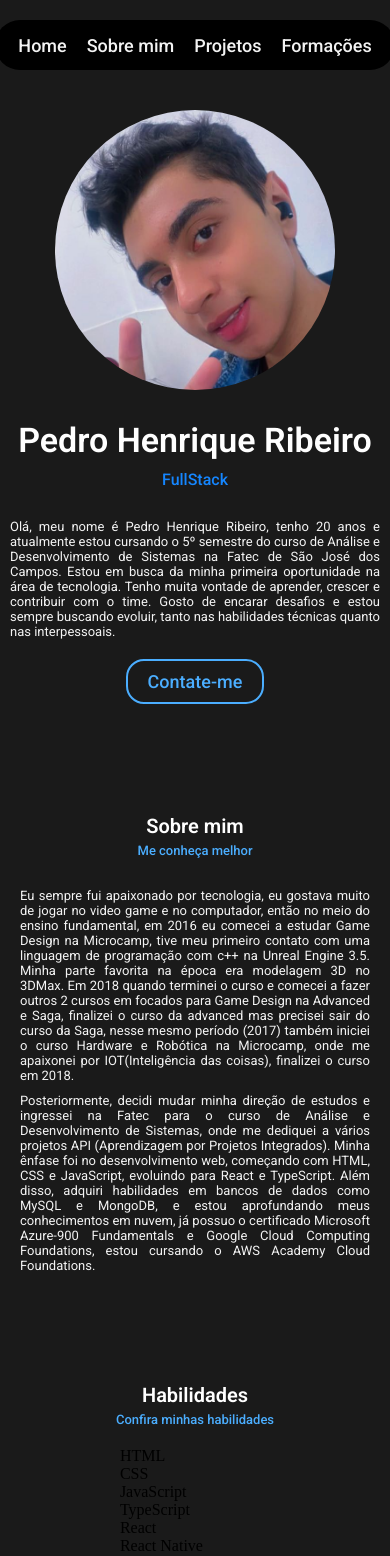
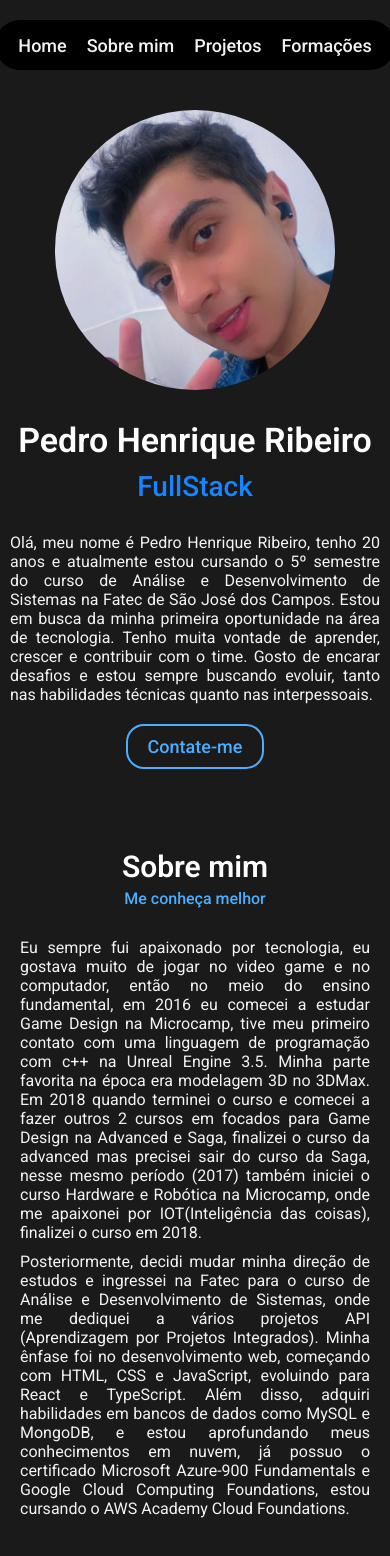
Before and after one commit to pedrohenribeiro/Portfolio-Profissional, a React (Vite) app in the folder portfolio-profissional/: page / in a window 390 px wide. Shown: the top 1556 px of the page. Built offline with nearby package versions, Linux system fonts and the light colour scheme.

Commit message:
style: responsiveness adjustments

```diff
--- a/portfolio-profissional/src/pages/home/Home.module.css
+++ b/portfolio-profissional/src/pages/home/Home.module.css
@@ -1,16 +1,19 @@
 @import url('https://fonts.googleapis.com/css2?family=Roboto:ital,wght@0,100..900;1,100..900&display=swap');
 
 
-*{
+* {
   padding: 0;
   margin: 0;
 }
 
-h1,h2,p,button{
+h1,
+h2,
+p,
+button {
   font-family: "Roboto", sans-serif;
 }
 
-.page{
+.page {
   display: flex;
   flex-direction: column;
   align-items: center;
@@ -18,21 +21,23 @@ h1,h2,p,button{
   background-color: var(--secundaria);
 }
 
-.foto{
+.foto {
   width: 280px;
   height: 280px;
   border-radius: 50%;
   margin-top: 50px;
   background-color: var(--principal);
 }
-.containerTopo{
+
+.containerTopo {
   display: flex;
   flex-direction: column;
   justify-content: center;
   align-items: center;
   margin-top: 60px;
 }
-.nome{
+
+.nome {
   color: var(--titulo);
   font-size: 54px;
   font-weight: 600;
@@ -40,13 +45,15 @@ h1,h2,p,button{
   word-break: break-word;
   text-align: center;
 }
-.area{
+
+.area {
   color: var(--azul);
   font-size: 30px;
   font-weight: 500;
   margin-top: 10px;
   margin-bottom: 20px;
 }
+
 .texto {
   color: var(--texto);
   font-size: 18px;
@@ -58,7 +65,7 @@ h1,h2,p,button{
   padding-right: 10px;
 }
 
-.botao{
+.botao {
   color: var(--azul-claro);
   font-size: 18px;
   font-weight: 500;
@@ -73,7 +80,7 @@ h1,h2,p,button{
   transition: 0.5s;
 }
 
-.botao:hover{
+.botao:hover {
   border-width: 2px solid;
   border-color: var(--titulo);
   color: var(--titulo);
@@ -85,34 +92,37 @@ h1,h2,p,button{
   display: flex;
   flex-direction: column;
   align-items: center;
-  margin-top: 60px;
+  margin-top: 40px;
   padding-left: 10px;
   padding-right: 10px;
 }
 
-.containerProjetos{
+.containerProjetos {
   display: flex;
   flex-direction: column;
   align-items: center;
-    margin-top: 60px;
+  margin-top: 40px;
 }
-.containerHabilidades{
+
+.containerHabilidades {
   display: flex;
   flex-direction: column;
   align-items: center;
-    margin-top: 60px;
+  margin-top: 40px;
 }
-#meusProjetos{
+
+#meusProjetos {
   text-align: left;
 }
-.titulo{
+
+.titulo {
   color: var(--titulo);
   font-size: 44px;
   font-weight: 600;
-    margin-top: 50px;
+  margin-top: 40px;
 }
 
-.subtitulo{
+.subtitulo {
   color: var(--azul-claro);
   font-size: 18px;
   font-weight: 500;
@@ -121,41 +131,44 @@ h1,h2,p,button{
 }
 
 @media (max-width: 900px) {
-  .area {
-    font-size: 22px;
-  }
-  .titulo {
-    font-size: 28px;
-  }
-  .subtitulo {
-    font-size: 15px;
-  }
   .texto {
-    font-size: 15px;
+    font-size: 16px;
   }
 }
 
 @media (max-width: 600px) {
   .nome {
-    font-size: 46px;
+    font-size: 44px;
   }
+
   .area {
+    font-size: 28px;
+  }
+
+  .titulo {
+    font-size: 38px;
+  }
+
+  .subtitulo {
+    font-size: 18px;
+  }
+
+  .texto {
     font-size: 16px;
-  }
-  .titulo {
-    font-size: 20px;
-  }
-  .subtitulo {
-    font-size: 13px;
-  }
-  .texto {
-    font-size: 13px;
   }
 }
 
-@media (max-width: 600px) {
+@media (max-width: 500px) {
   .nome {
-        font-size: 40px;
+    font-size: 38px;
+  }
+
+  .titulo {
+    font-size: 34px;
+  }
+
+  .subtitulo {
+    font-size: 16px;
   }
 }
 
@@ -163,10 +176,8 @@ h1,h2,p,button{
   .nome {
     font-size: 34px;
   }
-}
 
-@media (max-width: 430px) {
-    .nome {
-        font-size: 34px;
+  .titulo {
+    font-size: 30px;
   }
 }
```
Lines whose indentation alone changed are shown as unchanged.
